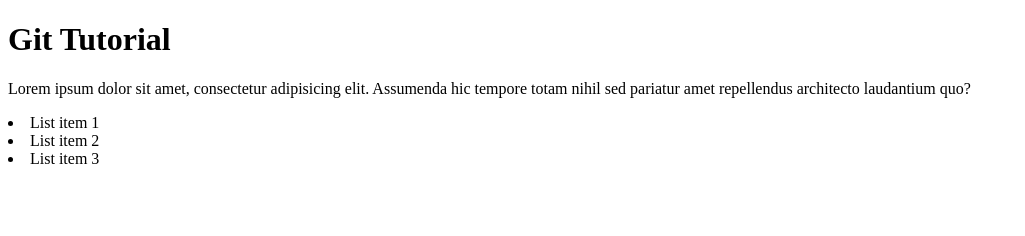
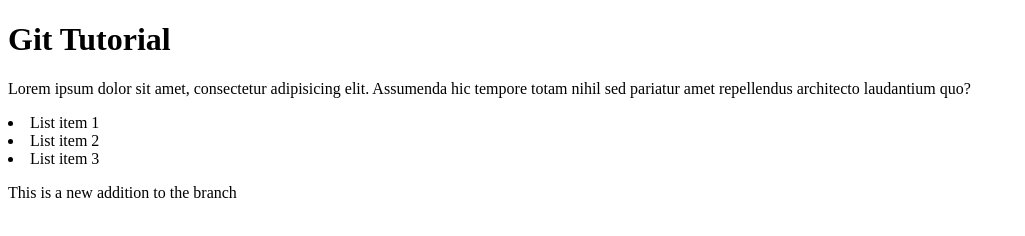
Before and after one commit to omoifoakharoh/testgit, a plain HTML site: page index.html in a window 1280 px wide. Shown: the whole page, without its empty margins (0-1025 px from the left). Drawn offline with Linux system fonts and the light colour scheme.

Commit message:
Added a new paragraph

```diff
--- a/index.html
+++ b/index.html
@@ -12,5 +12,7 @@
     <li>List item 1</li>
     <li>List item 2</li>
     <li>List item 3</li>
+
+    <p>This is a new addition to the branch</p>
 </body>
 </html>
```
